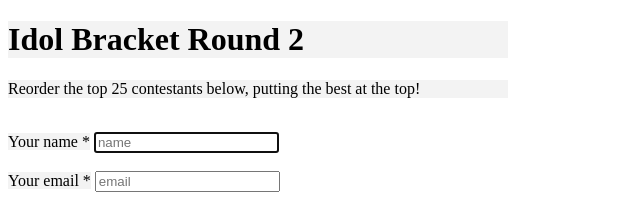
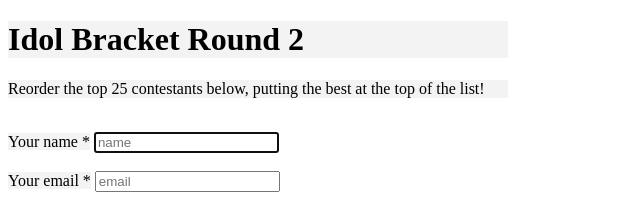
Before and after one commit to sanford-phillips/FantasyIdol, a plain HTML site: page www/index.html in a window 1280 px wide. Shown: the top 207 px of the page, 0-640 px from the left. Drawn offline with nearby package versions, Linux system fonts and the light colour scheme.

Commit message:
small text update

```diff
--- a/www/index.html
+++ b/www/index.html
@@ -82,7 +82,7 @@
         <p></p>
 
         <div class="ss-form-desc ss-no-ignore-whitespace">Reorder the top 25 contestants below, putting the best at the
-            top!
+            top of the list!
         </div>
         <p></p>
         <hr class="ss-email-break" style="display:none;">
```
Also changed, not shown: 4 other files.
